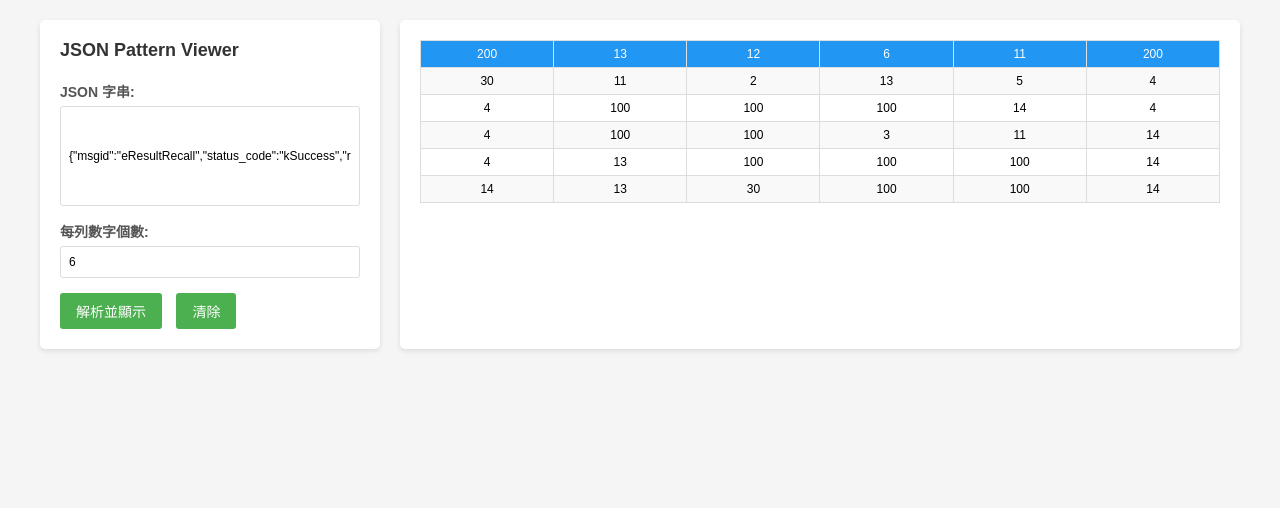
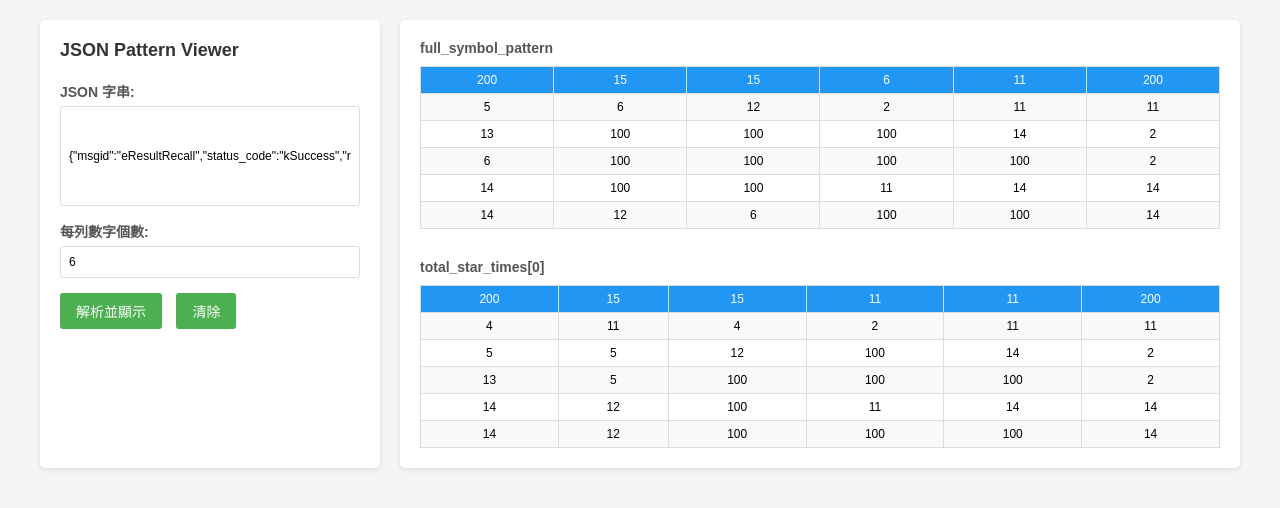
Before and after one commit to 5G-RayJi/5g-tool, a plain HTML site: page json_pattern_viewer.html in a window 1280 px wide. Both pictures are taken after a click on the button "解析並顯示". Drawn offline with Linux system fonts and the light colour scheme.

Commit message:
feat:增加盤面

```diff
--- a/json_pattern_viewer.html
+++ b/json_pattern_viewer.html
@@ -33,6 +33,22 @@
             padding: 20px;
             border-radius: 5px;
             box-shadow: 0 2px 5px rgba(0,0,0,0.1);
+            overflow-y: auto;
+        }
+
+        .table-wrapper {
+            margin-bottom: 30px;
+        }
+
+        .table-wrapper:last-child {
+            margin-bottom: 0;
+        }
+
+        .table-title {
+            margin-bottom: 10px;
+            font-size: 14px;
+            font-weight: bold;
+            color: #555;
         }
 
         h1 {
@@ -145,11 +161,7 @@
         </div>
 
         <div class="right-panel">
-            <div id="tableContainer" style="display: none;">
-                <table id="patternTable">
-                    <tbody id="tableBody"></tbody>
-                </table>
-            </div>
+            <div id="tablesContainer"></div>
         </div>
     </div>
 
@@ -158,11 +170,11 @@
             const jsonInput = document.getElementById('jsonInput').value.trim();
             const columnCount = parseInt(document.getElementById('columnCount').value);
             const errorMessage = document.getElementById('errorMessage');
-            const tableContainer = document.getElementById('tableContainer');
+            const tablesContainer = document.getElementById('tablesContainer');
 
-            // 清除之前的錯誤訊息
+            // 清除之前的錯誤訊息和表格
             errorMessage.style.display = 'none';
-            tableContainer.style.display = 'none';
+            tablesContainer.innerHTML = '';
 
             if (!jsonInput) {
                 showError('請輸入 JSON 字串');
@@ -182,23 +194,45 @@
                     return;
                 }
 
+                // 顯示第一個表格：full_symbol_pattern
                 const pattern = jsonData.result.full_symbol_pattern;
-                displayPattern(pattern, columnCount);
+                displayPattern('full_symbol_pattern', pattern, columnCount);
+
+                // 顯示後續表格：total_star_times
+                if (jsonData.result.total_star_times && Array.isArray(jsonData.result.total_star_times)) {
+                    jsonData.result.total_star_times.forEach((item, index) => {
+                        if (item.times && Array.isArray(item.times)) {
+                            displayPattern(`total_star_times[${index}]`, item.times, columnCount);
+                        }
+                    });
+                }
 
             } catch (error) {
                 showError('JSON 格式錯誤: ' + error.message);
             }
         }
 
-        function displayPattern(pattern, columnCount) {
-            const tableContainer = document.getElementById('tableContainer');
-            const tableBody = document.getElementById('tableBody');
+        function displayPattern(title, pattern, columnCount) {
+            const tablesContainer = document.getElementById('tablesContainer');
+
+            // 創建表格包裝器
+            const wrapper = document.createElement('div');
+            wrapper.className = 'table-wrapper';
+
+            // 添加標題
+            const titleDiv = document.createElement('div');
+            titleDiv.className = 'table-title';
+            titleDiv.textContent = title;
+            wrapper.appendChild(titleDiv);
+
+            // 創建表格
+            const table = document.createElement('table');
+            const tbody = document.createElement('tbody');
 
             const totalNumbers = pattern.length;
             const totalRows = Math.ceil(totalNumbers / columnCount);
 
             // 生成表格內容
-            tableBody.innerHTML = '';
             for (let row = 0; row < totalRows; row++) {
                 const tr = document.createElement('tr');
                 for (let col = 0; col < columnCount; col++) {
@@ -216,10 +250,12 @@
                     }
                     tr.appendChild(td);
                 }
-                tableBody.appendChild(tr);
+                tbody.appendChild(tr);
             }
 
-            tableContainer.style.display = 'block';
+            table.appendChild(tbody);
+            wrapper.appendChild(table);
+            tablesContainer.appendChild(wrapper);
         }
 
         function showError(message) {
@@ -232,12 +268,12 @@
             document.getElementById('jsonInput').value = '';
             document.getElementById('columnCount').value = '6';
             document.getElementById('errorMessage').style.display = 'none';
-            document.getElementById('tableContainer').style.display = 'none';
+            document.getElementById('tablesContainer').innerHTML = '';
         }
 
         // 載入範例資料
         window.onload = function() {
-            const exampleJson = '{"msgid":"eResultRecall","status_code":"kSuccess","result":{"module_id":"BS","credit":"0","rng":[6,10,85,168,115,13,94],"strip_index":0,"external_multiplier":1,"full_symbol_pattern":[200,13,12,6,11,200,30,11,2,13,5,4,4,100,100,100,14,4,4,100,100,3,11,14,4,13,100,100,100,14,14,13,30,100,100,14]},"player_cent":"1099960","next_module":"BS","cur_module_play_times":1,"cur_module_total_times":1}';
+            const exampleJson = '{"msgid":"eResultRecall","status_code":"kSuccess","result":{"module_id":"BS","credit":"10","rng":[53,164,172,63,5,40,34],"win_line_group":[{"win_line_type":"kCommon","line_no":255,"symbol_id":6,"pos":[3,11,25,36],"credit":10,"multiplier":1,"credit_long":"10"}],"sub_result":[{"sub_game_id":0,"credit":"0","golden_info":{"layouts":[{"positions":[0,0,0,0,0,0,0,0,0,1,0,0,0,0,1,5,1,0,0,0,5,5,5,0,0,0,5,1,1,0,0,0,5,5,5,0]}]}}],"strip_index":0,"external_multiplier":2,"full_symbol_pattern":[200,15,15,6,11,200,5,6,12,2,11,11,13,100,100,100,14,2,6,100,100,100,100,2,14,100,100,11,14,14,14,12,6,100,100,14],"total_star_times":[{"times":[200,15,15,11,11,200,4,11,4,2,11,11,5,5,12,100,14,2,13,5,100,100,100,2,14,12,100,11,14,14,14,12,100,100,100,14]}],"golden_info":{"layouts":[{"positions":[0,0,0,0,0,0,0,1,1,1,0,0,0,5,5,5,1,0,0,5,5,5,5,0,0,5,5,1,1,0,0,0,0,5,5,0]}]}},"player_cent":"1099840","next_module":"BS","cur_module_play_times":1,"cur_module_total_times":1}';
             document.getElementById('jsonInput').value = exampleJson;
         };
     </script>
```
